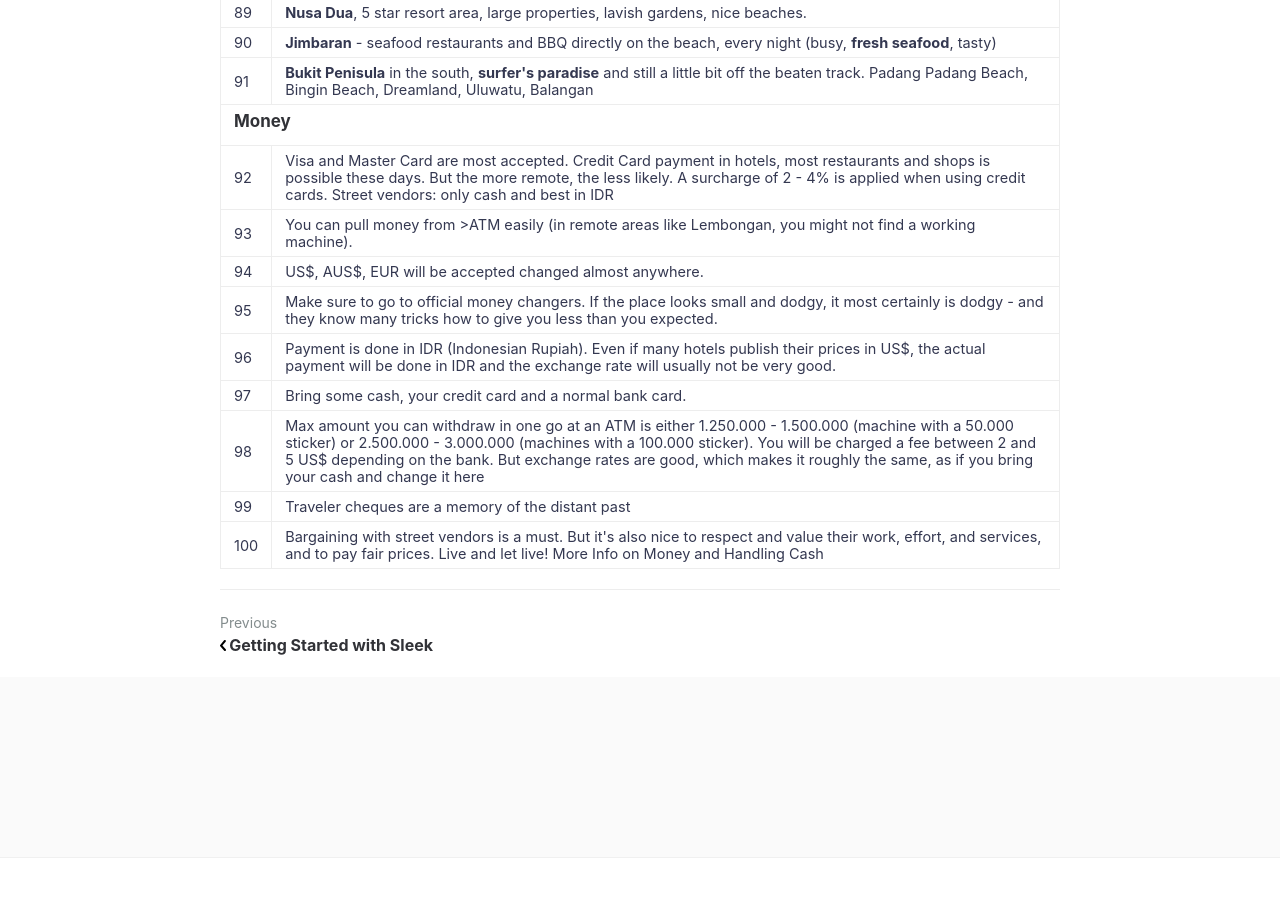
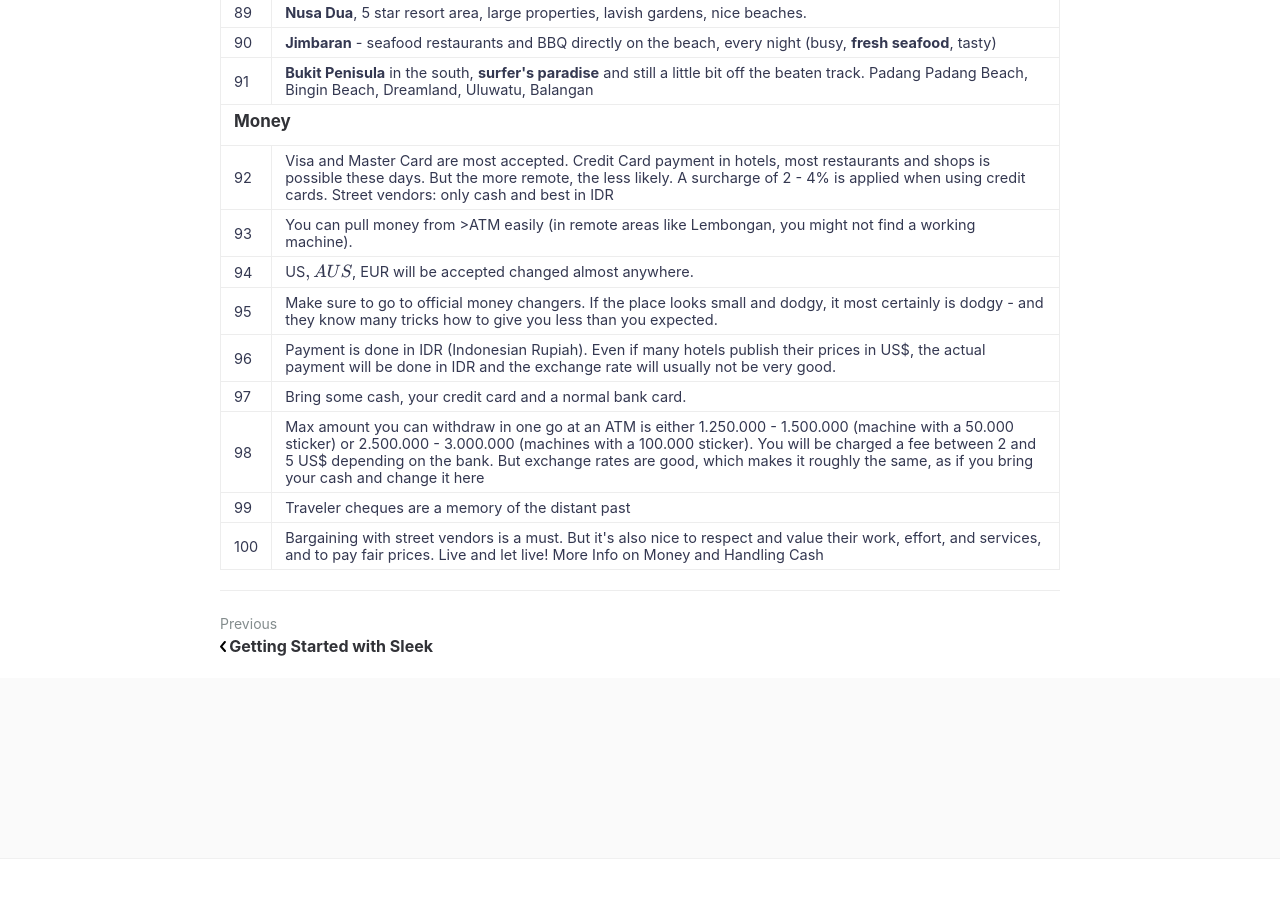
Before and after one commit to artipedia/firstravelers, a Jekyll site: the page built from _posts/2018-08-11-traveling-tips-to-bali.md, in a window 1280 px wide and 900 px high, scrolled down 4269 px. Built offline with Jekyll 4.4.1, drawn with Linux system fonts in a browser that asks for light colours; formulas are drawn with MathJax 3; a script that is not in the unit is left out; comment, search, counter and statistics services are not loaded; part of the change alters nothing that is shown.

```diff
--- a/_posts/2018-08-11-traveling-tips-to-bali.md
+++ b/_posts/2018-08-11-traveling-tips-to-bali.md
@@ -1,5 +1,8 @@
 ---
 layout: post
+title: Traveling Tips To Bali
+featured-img: bali.png
+mathjax: true
 ---
 
 <p>Bali is unpredictable. This is the beauty and fascination that attracts so many people who come here regularly and fell in love with this place</p>
```
